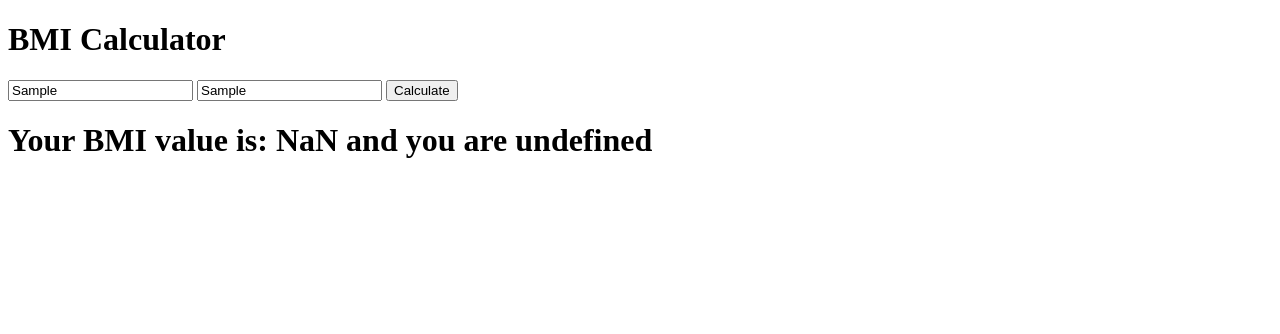
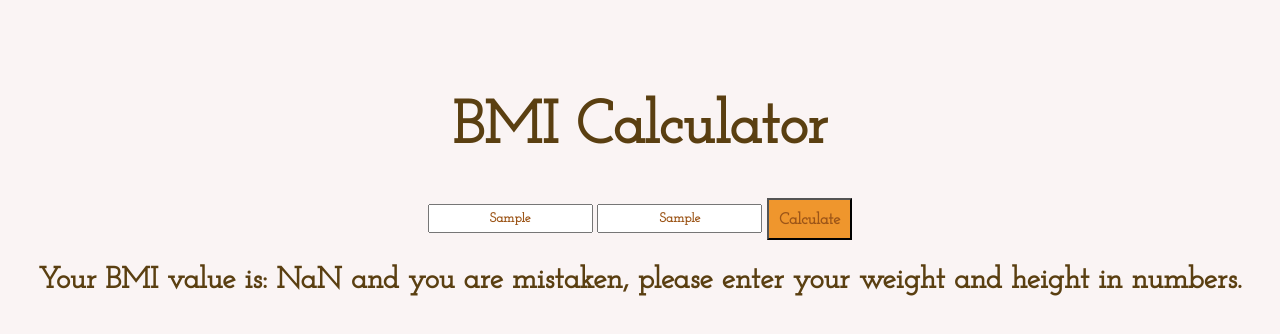
Before and after one commit to designerofthing/bmi_calculator, a website: page src/index.html in a window 1280 px wide. Both pictures are taken after typing "Sample", "Sample" into the empty fields and a click on the button "Calculate". Drawn offline with Linux system fonts and the light colour scheme.

Commit message:
add final css,html,images, js enter function & response

```diff
--- /dev/null
+++ b/src/assets/css/style.css
@@ -0,0 +1,51 @@
+body{
+    background-color: #faf4f4;
+    font-family: 'Josefin Slab', serif;
+    color: #5a3f11;
+    padding-top: 50px;
+}
+
+h1{
+    text-align: center;
+    font-size: 60px;
+}
+h2{
+    text-align: center;
+    font-size: 30px;
+}
+h3{
+    text-align: center;
+}
+input{
+    padding: 6px;
+}
+input[type="text"]{
+    text-align: center;
+    font-weight: bold;
+    font-family: 'Josefin Slab', serif;
+    color: #9c5518;
+}
+button {
+    background-color: #ef962d;
+    font-size: medium;
+    font-weight: 700;
+    font-family: 'Josefin Slab', serif;
+    vertical-align: middle;
+    color: #9c5518;
+    padding: 12px 10px 10px 10px;
+}
+button:hover{
+    background-color: greenyellow;
+}
+
+.inputbutton {
+   position: relative;
+   text-align: center;
+}
+img{
+    padding-top: 10px;
+    display: block;
+    margin-left: auto;
+    margin-right: auto;
+    width: 30%;
+}
--- a/src/assets/js/bmiCalculator.js
+++ b/src/assets/js/bmiCalculator.js
@@ -10,5 +10,9 @@ const getBMIClassification = (value) => {
         return "Healthy"
     }else if (value < 30){
         return "Overweight"
+    }else if (value > 30){
+        return "Obese"
+    }else{
+        return "mistaken, please enter your weight and height in numbers."
     }
 }
--- a/src/assets/js/bmiUI.js
+++ b/src/assets/js/bmiUI.js
@@ -4,5 +4,15 @@ const calculateBMI = () => {
     let results = calculateMetricBMI(weightInput.value, heightInput.value)
     let message = getBMIClassification(results)
     let displayReslutsElement = document.getElementById('results')
-    displayReslutsElement.innerHTML = `<h1> Your BMI value is: ${results} and you are ${message}</h1>`
+    if (message === "Underweight" || message === "Healthy" || message === "Overweight"){
+    displayReslutsElement.innerHTML = `<h2> Your BMI value is: ${results} and you are ${message}</h2><br><h3>but life is too short so eat a burger and be happy!</h3><img src="./assets/images/burger.jpg" alt="Eat Burgers">`;
+    }else {
+        displayReslutsElement.innerHTML = `<h2> Your BMI value is: ${results} and you are ${message}</h2>`
+    }
 }
+
+document.getElementById('height').onkeypress=function(e){
+    if(e.keyCode==13){
+        document.getElementById('Calculate').click();
+    }
+}
--- a/src/index.html
+++ b/src/index.html
@@ -3,14 +3,20 @@
 <head>
     <meta charset="UTF-8">
     <meta name="viewport" content="width=device-width, initial-scale=1.0">
+    <link rel="stylesheet" href="./assets/css/style.css">
+    <link href="https://fonts.googleapis.com/css2?family=Josefin+Slab&display=swap" rel="stylesheet">
+    <link href="https://fonts.googleapis.com/css2?family=Josefin+Slab:ital,wght@1,700&display=swap" rel="stylesheet">
     <title>BMI Calculator</title>
 </head>
 <body>
     <h1>BMI Calculator</h1>
-    <input type="text" id="weight"  placeholder="Your weight in kg">
-    <input type="text" id="height"  placeholder="Your height in cm">
-    <button onclick="calculateBMI()" id="Calculate">Calculate</button>
+    <div class="inputbutton">
+        <input type="text" id="weight"  placeholder="Your weight in kg">
+        <input type="text" id="height"  placeholder="Your height in cm">
+        <button onclick="calculateBMI()" id="Calculate">Calculate</button>
+    </div>
     <div id="results"></div>
+
 
     <script src="./assets/js/bmiCalculator.js"></script>
     <script src="./assets/js/bmiUI.js"></script>
```
Also changed, not shown: 1 other file.
